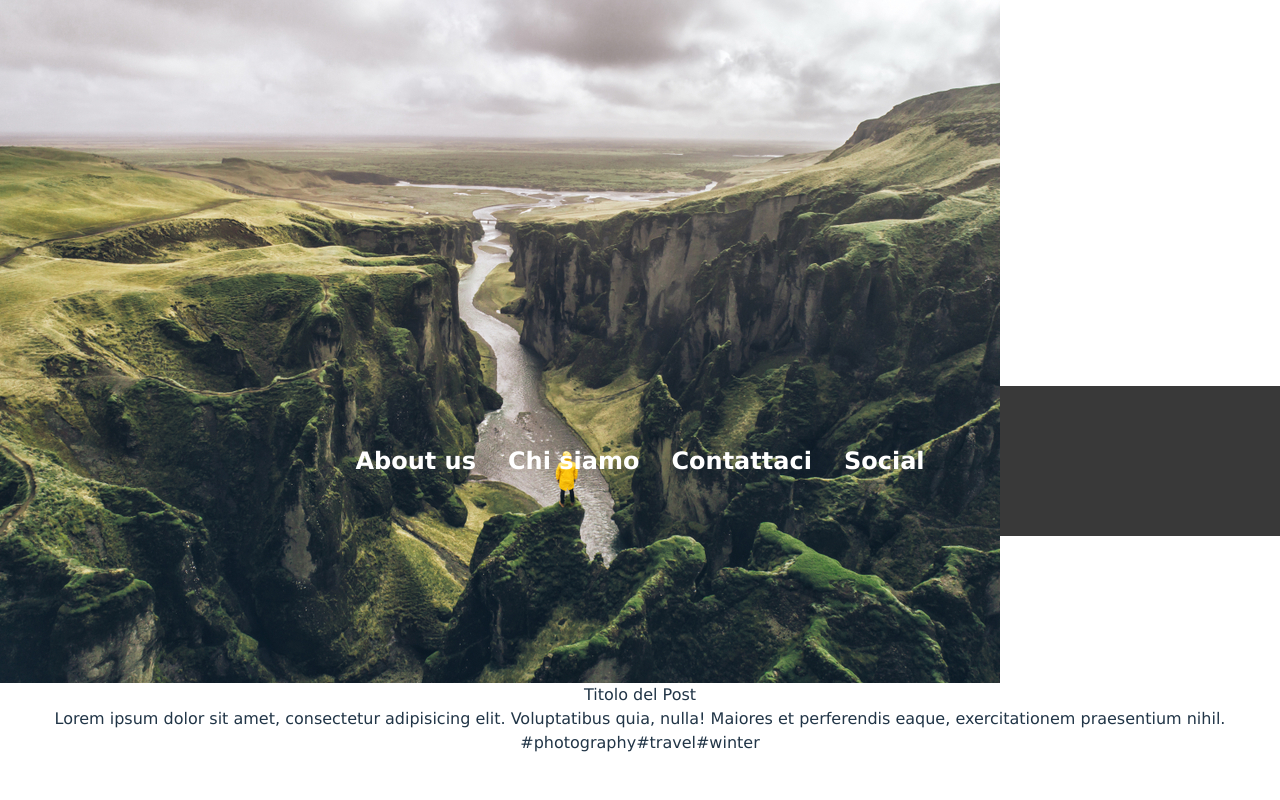
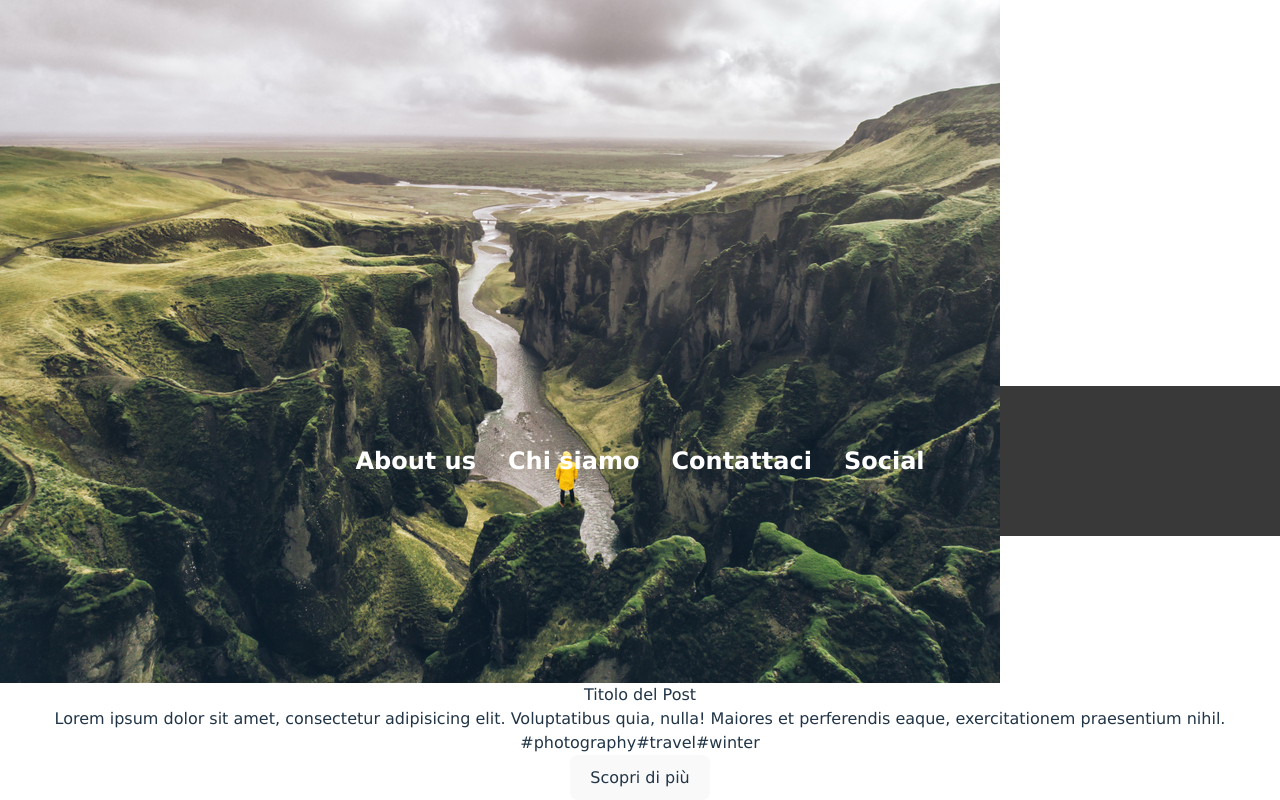
Before and after one commit to silviosalza/react-props-blog, a React (Vite) app: page / in a window 1280 px wide. Shown: the part 264-1064 px from the top of the page. Before the commit the page ends 1019 px from the top, so only its background shows below. Built offline with nearby package versions, Linux system fonts and the light colour scheme.

Commit message:
add button element

```diff
--- /dev/null
+++ b/src/components/TheButton.jsx
@@ -0,0 +1,9 @@
+function TheButton() {
+  return (
+    <button class="bg-green-700 hover:bg-black text-white font-bold py-2 px-4 rounded">
+      Scopri di più
+    </button>
+  );
+}
+
+export default TheButton;
--- a/src/components/TheCard.jsx
+++ b/src/components/TheCard.jsx
@@ -1,10 +1,11 @@
 import style from "../css/modules/TheCard.module.css";
 import cardIMG from "../assets/iceland.jpg"
+import TheButton from "./TheButton";
 
 function TheCard() {
   return (
     <>
-      <div className="h-[550px] max-w-sm rounded overflow-hidden shadow-lg ">
+      <div className="h-[580px] max-w-sm rounded overflow-hidden shadow-lg ">
       <img className="w-full" src={cardIMG} alt="Iceland"/>
       <div className="px-6 py-4">
           <div className="font-bold text-xl mb-2">Titolo del Post</div>
@@ -25,6 +26,7 @@ function TheCard() {
             #winter
           </span>
         </div>
+        <TheButton/>
       </div>
     </>
   );
```
